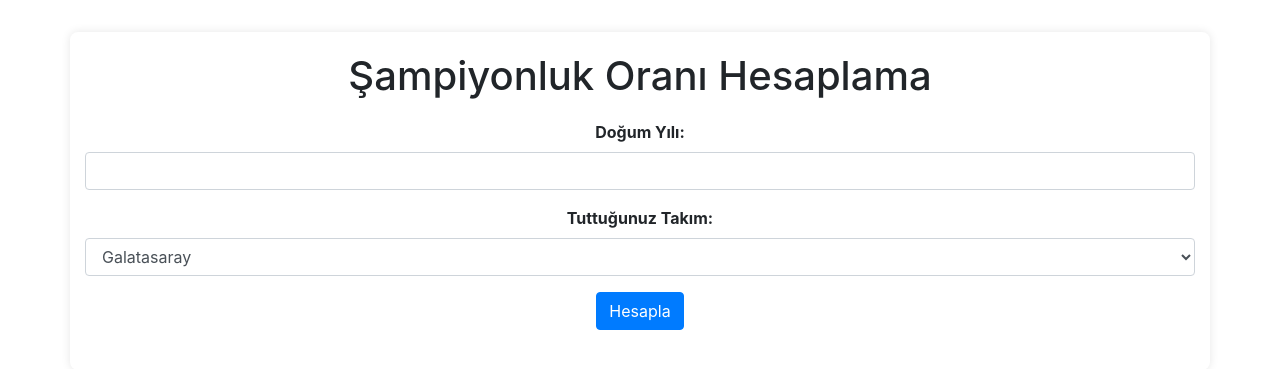
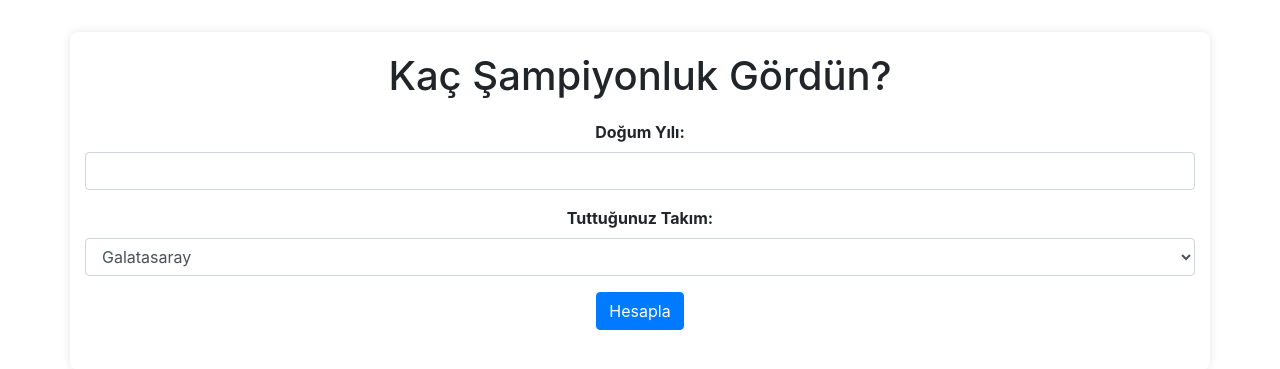
Before and after one commit to balendinleo/kackere, a plain HTML site: page index.html in a window 1280 px wide. Shown: the part 223-592 px from the top of the page. Drawn offline with nearby package versions, Linux system fonts and the light colour scheme.

Commit message:
Update index.html

```diff
--- a/index.html
+++ b/index.html
@@ -9,7 +9,7 @@
 </head>
 <body>
     <div class="container mt-5">
-        <h1 class="text-center">Şampiyonluk Oranı Hesaplama</h1>
+        <h1 class="text-center">Kaç Şampiyonluk Gördün?</h1>
         <form id="champion-form" class="text-center">
             <div class="form-group">
                 <label for="birth-year">Doğum Yılı:</label>
```
